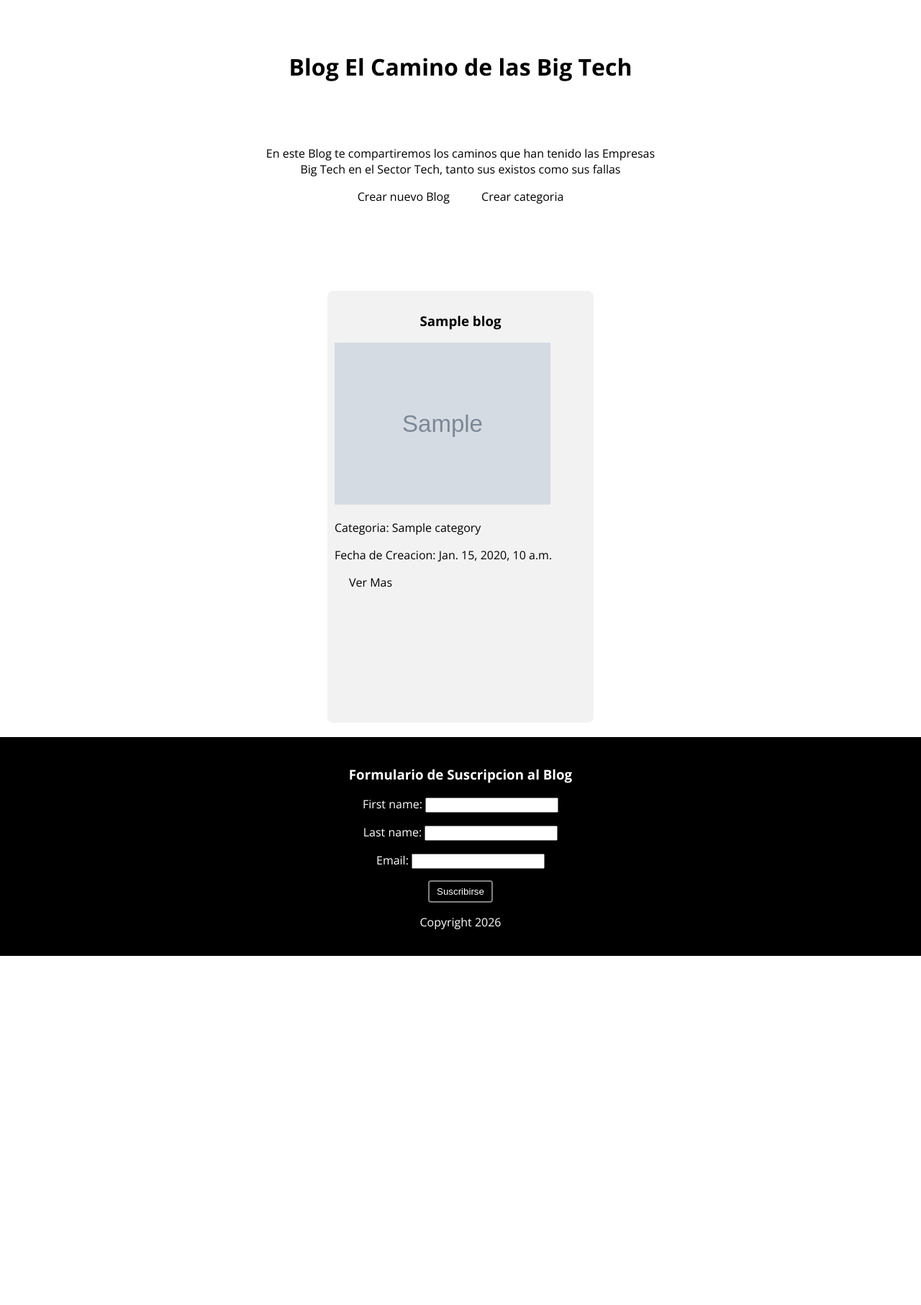
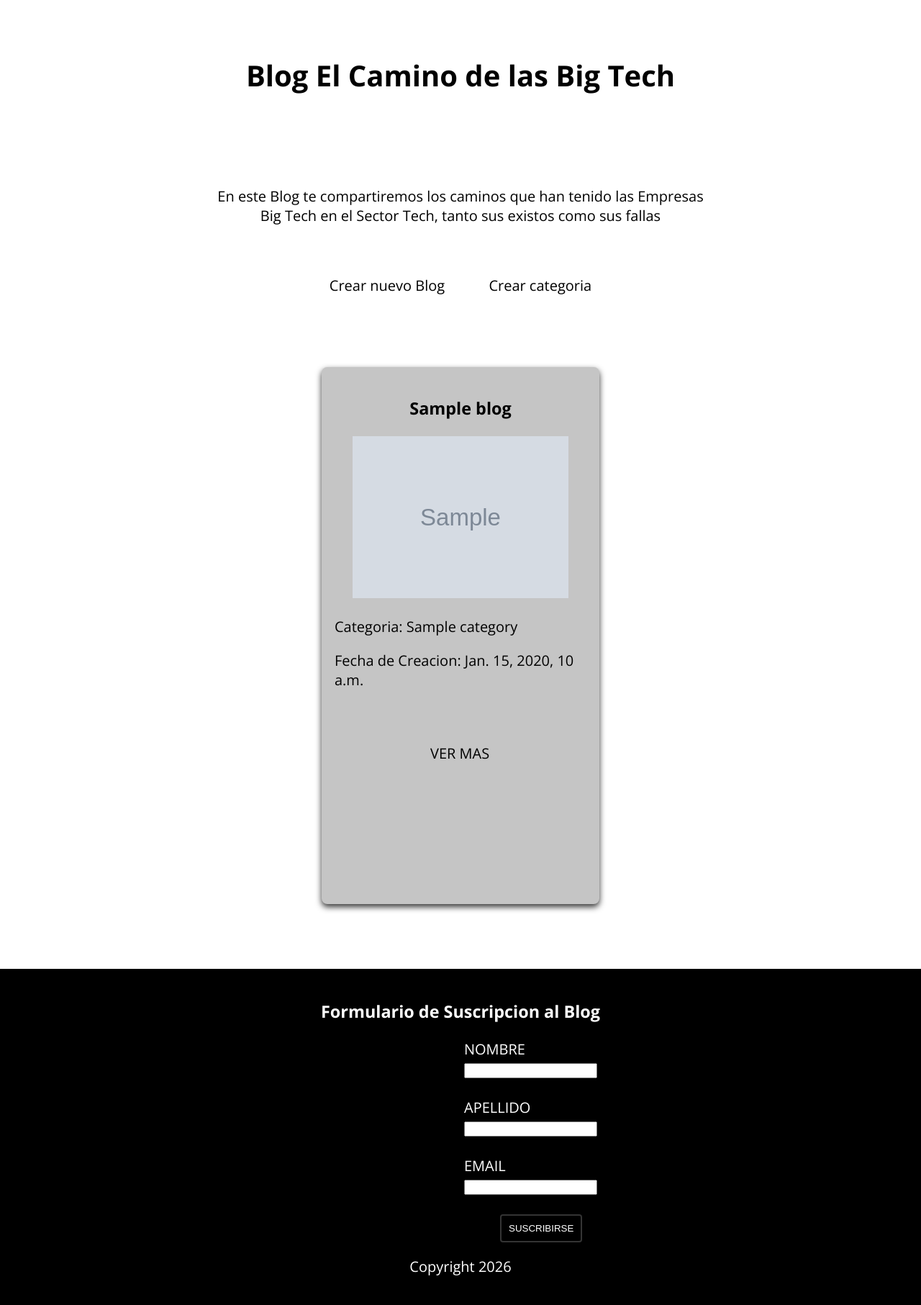
Before and after one commit to damiandelgado1/Blog-El-Camino-de-las-Big-Tech, a Django app: template templates/home/home.html in a window 1280 px wide. Shown: the whole page at 72% size. Before the commit the page ends 1328 px from the top, so only its background shows below. Run offline with Django 4.2, Linux system fonts and the light colour scheme; the template is opened without the code that fills it: most values are stand-ins (such as "Sample title", 1, 10 or a date in 2020); grey boxes marked "Sample" are stand-in pictures; data that the repository does not hold is empty; some web fonts are replaced.

Commit message:
Add shadow in Blog

```diff
--- a/static/home/css/style.css
+++ b/static/home/css/style.css
@@ -1,27 +1,55 @@
+/* ========================================
+layout.html - Estilos globales de la aplicación
+======================================== */
+
 body {
     font-family: Open Sans;
+    font-size: 20px;
     margin: 0;
     padding: 0;
     text-align: center;
 }
 
-header {
+/* ========================================
+home.html - Inicio
+======================================== */
+
+.name-blog {
     padding: 50px;
 }
 
-main {
-    padding-top: 0px;
-    padding-bottom: 100px;
+.description-blog {
+    padding-top: 50px;
+    padding-bottom: 50px;
 }
 
+.create {
+    color: black;
+    margin: 20px;
+    padding: 8px;
+    text-decoration: none;
+}
+
+.create:hover {
+    background-color: #C5C5C5;
+    border-radius: 4px;
+    margin: 20px;
+    padding: 8px;
+}
+
+/* ========================================
+blog/list_blog.html - Blog creados
+======================================== */
+
 .blog {
-    background-color: #F2F2F2;
+    background-color: #C5C5C5;
     border-radius: 8px;
+    box-shadow: 0px 4px 8px #343434;
     display: inline-block;
-    margin: 20px;
-    padding: 10px;
+    margin: 100px 20px 10px 20px;
+    padding: 18px;
     width: 350px;
-    height: 580px;
+    height: 710px;
     text-align: left;
     vertical-align: top;
 }
@@ -30,41 +58,147 @@ main {
     text-align: center;
 }
 
-article {
-    padding: 20px;
+.blog > img {
+    position: relative;
+    left: 25px;
 }
+
+.detail-blog {
+    color: black;
+    margin: 15px;
+    padding: 8px;
+    position: relative;
+    left: 110px;
+    top: 55px;
+    text-decoration: none;
+}
+
+.detail-blog:hover {
+    background-color: #343434;
+    color: white;
+    padding: 8px;
+}
+
+/* ========================================
+blog/blog_detail.html - Detalles del Blog
+======================================== */
 
 .content-blog {
     margin-left: auto;
     margin-right: auto;
+    margin: 60px;
+    position: relative;
+    left: 400px;
+    text-align: left;
     width: 600px;
-    text-align: left;
-    white-space: pre-wrap;
 }
 
-button {
-    background-color: black;
-    border: none;
-    border: 2px solid gray;
-    border-radius: 4px;
-    color: white;
-    padding: 6px 10px;
+.content-blog > h3 {
+    text-align: left;
 }
 
-a {
+.content-blog > img {
+    position: relative;
+    left: 125px;
+}
+
+.navegation-blog {
+    color: black;
     margin: 20px;
-    color: black;
+    padding: 10px;
+    position: relative;
+    top: 30px;
+    left: 55px;
     text-decoration: none;
 }
 
-a:hover {
-    background-color: #e4e4e4;
+.navegation-blog:hover {
+    background-color: #343434;
     border-radius: 4px;
-    padding: 8px;
+    color: white;
+    margin: 20px;
+    padding: 10px;
 }
 
-footer {
+/* ========================================
+blog/create_blog.html - Crear Blog
+======================================== */
+
+.create-blog {
+    margin-left: 585px;
+    text-align: left;
+}
+
+.blog-create {
+    background-color: black;
+    border: 2px solid #343434;
+    border-radius: 4px;
+    color: white;
+    font-size: 16;
+    margin-left: 100px;
+    padding: 10px;
+}
+
+/* ========================================
+category/create_category.html - Crear Categoria
+======================================== */
+
+.create-category {
+    margin-left: 625px;
+    text-align: left;
+}
+
+.category-create {
+    background-color: black;
+    border: 2px solid #343434;
+    border-radius: 4px;
+    color: white;
+    font-size: 16;
+    margin-left: 70px;
+    padding: 10px;
+}
+
+/* ========================================
+blog/delete_blog.html - Eliminar un Blog
+======================================== */
+
+.delete-blog {
+    background-color: black;
+    border: 2px solid #343434;
+    border-radius: 4px;
+    color: white;
+    font-size: 16;
+    padding: 10px;
+}
+
+/* ========================================
+home/form.html - Formulario de Registro
+======================================== */
+
+.suscribe-blog {
+    margin-left: 625px;
+    text-align: left;
+}
+
+.blog-suscribe {
+    background-color: black;
+    border: 2px solid #343434;
+    border-radius: 4px;
+    color: white;
+    padding: 10px;
+    position: relative;
+    left: 50px;
+}
+
+
+
+/* ========================================
+layout.html - Footer del sitio
+======================================== */
+
+.pie-page {
     background-color: black;
     color: white;
+    margin-top: 80px;
     padding: 20px;
 }
--- a/templates/_includes/header.html
+++ b/templates/_includes/header.html
@@ -1 +1 @@
-<h1>Blog El Camino de las Big Tech</h1>
+<h1 class="name-blog">Blog El Camino de las Big Tech</h1>
--- a/templates/blog/delete_blog.html
+++ b/templates/blog/delete_blog.html
@@ -9,5 +9,5 @@
 <form method="POST">
     {% csrf_token %}
     {{ form }}
-    <button type="submit">Eliminar Blog</button>
+    <button type="submit" class="delete-blog"> ELIMINAR BLOG </button>
 </form>
--- a/templates/blog/list_blog.html
+++ b/templates/blog/list_blog.html
@@ -8,11 +8,11 @@
 
     <article class="blog">
         <h3> {{ blog.name }} </h3>
-        <img src="{{ blog.image.url }}" width="300"></img>
+        <img src="{{ blog.image.url }}" width="300">
         <p> {{ blog.preview }} </p>
         <p> Categoria: {{ blog.category }} </p>
         <p> Fecha de Creacion: {{ blog.created_at }} </p>
-        <a href="{% url 'blog:blog_detail' blog.pk %}"> Ver Mas </a>
+        <a href="{% url 'blog:blog_detail' blog.pk %}" class="detail-blog"> VER MAS </a>
     </article>
 
 {% endfor %}
--- a/templates/category/create_category.html
+++ b/templates/category/create_category.html
@@ -6,7 +6,7 @@
 
 <h3> Crear categoria </h3>
 
-<form method="POST">
+<form method="POST" action="" class="create-category">
 
     {% csrf_token %}
 
@@ -16,6 +16,6 @@
     </div>
     <br>
 
-    <button type="sumit"> Crear categoria </button>
+    <button type="sumit" class="category-create"> Crear categoria </button>
 
 </form>
--- a/templates/home/form.html
+++ b/templates/home/form.html
@@ -1,9 +1,33 @@
 <h3>Formulario de Suscripcion al Blog</h3>
 
-<form method="POST">
+<form method="POST" action="" class="suscribe-blog">
 
     {% csrf_token %}
-    {{ form.as_p }}
-    <button type="Submit">Suscribirse</button>
+
+    <div>
+        <label for="{{ form.first_name.id_for_label }}"> NOMBRE </label> <br>
+        <div class="input-car">
+            {{ form.first_name }}
+        </div>
+    </div>
+    <br>
+
+    <div>
+        <label for="{{ form.last_name.id_for_label }}"> APELLIDO </label> <br>
+        <div class="input-car">
+            {{ form.last_name }}
+        </div>
+    </div>
+    <br>
+
+    <div>
+        <label for="{{ form.email.id_for_label }}"> EMAIL </label> <br>
+        <div class="input-car">
+            {{ form.email }}
+        </div>
+    </div>
+    <br>
+
+    <button type="Submit" class="blog-suscribe"> SUSCRIBIRSE </button>
 
 </form>
--- a/templates/home/home.html
+++ b/templates/home/home.html
@@ -1,14 +1,14 @@
-{% extends 'home/layout.html' %}
-
-{% block title %} Inicio - Blog sobre El Camino de las Big Tech {% endblock%}
+{% extends "home/layout.html" %}
 
 {% block content %}
 
-    <p> En este Blog te compartiremos los caminos que han tenido las Empresas <br>
+    <p class="description-blog"> En este Blog te compartiremos los caminos que han tenido las Empresas <br>
         Big Tech en el Sector Tech, tanto sus existos como sus fallas
     </p>
 
-    <a href="{% url 'blog:create_blog' %}">Crear nuevo Blog</a>
-    <a href="{% url 'category:create_category' %}">Crear categoria</a>
+    <nav>
+        <a href="{% url 'blog:create_blog' %}" class="create">Crear nuevo Blog</a>
+        <a href="{% url 'category:create_category' %}" class="create">Crear categoria</a>
+    </nav>
 
 {% endblock %}
--- a/templates/home/layout.html
+++ b/templates/home/layout.html
@@ -27,7 +27,7 @@
     </section>
 
     <!-- Footer with suscribe form and copyright -->
-    <footer>
+    <footer class="pie-page">
         {% include 'home/form.html' %}
         {% include '_includes/footer.html' %}
     </footer>
```
Also changed, not shown: templates/blog/create_blog.html (+2 -8 lines), templates/blog/detail_blog.html (+4 -4 lines).
